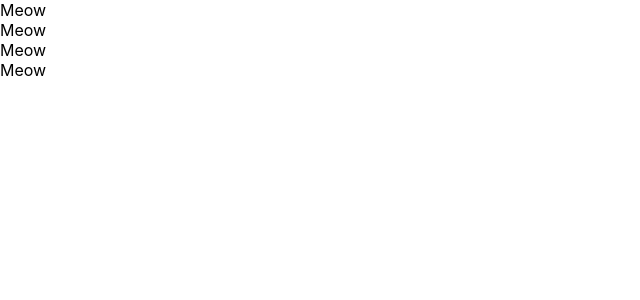
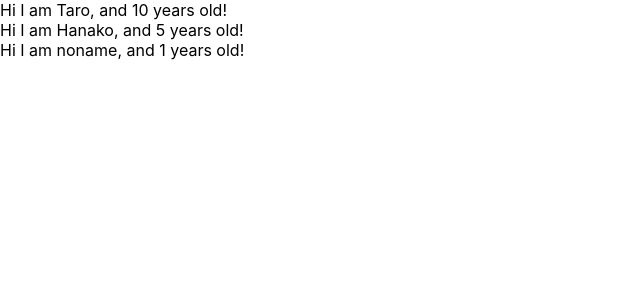
Before and after one commit to katsu-2/udemy-react-application, a React (Create React App) app: page / in a window 1280 px wide. Shown: the top 300 px of the page, without its empty margins (0-640 px from the left). Built offline with nearby package versions, Linux system fonts and the light colour scheme.

Commit message:
feat: learn props

```diff
--- a/src/App.js
+++ b/src/App.js
@@ -1,30 +1,28 @@
 import React from 'react';
 
-
-// class App extends Component {
-//   render() {
-//     return (
-//       <React.Fragment>
-//         <label htmlFor="bar">bar</label>
-//         <input type="text" onChange={() => {console.log("I am clicked")}} />
-//       </React.Fragment>
-//     )
-//   }
-// }
-
 const App = () => {
+  const profiles = [
+    {name: "Taro", age: 10},
+    {name: "Hanako", age: 5},
+    {name: "noname"}
+  ]
   return(
     <div>
-      <Cat />
-      <Cat />
-      <Cat />
-      <Cat />
+      {
+        profiles.map((profile, index) => {
+          return <User name={profile.name} age={profile.age} key={index}/>
+        })
+      }
     </div>
   )
 }
 
-const Cat = () => {
-  return <div>Meow</div>
+const User = (props) => {
+  return <div>Hi I am {props.name}, and {props.age} years old! </div>
+}
+
+User.defaultProps = {
+  age: 1
 }
 
 export default App;
```
